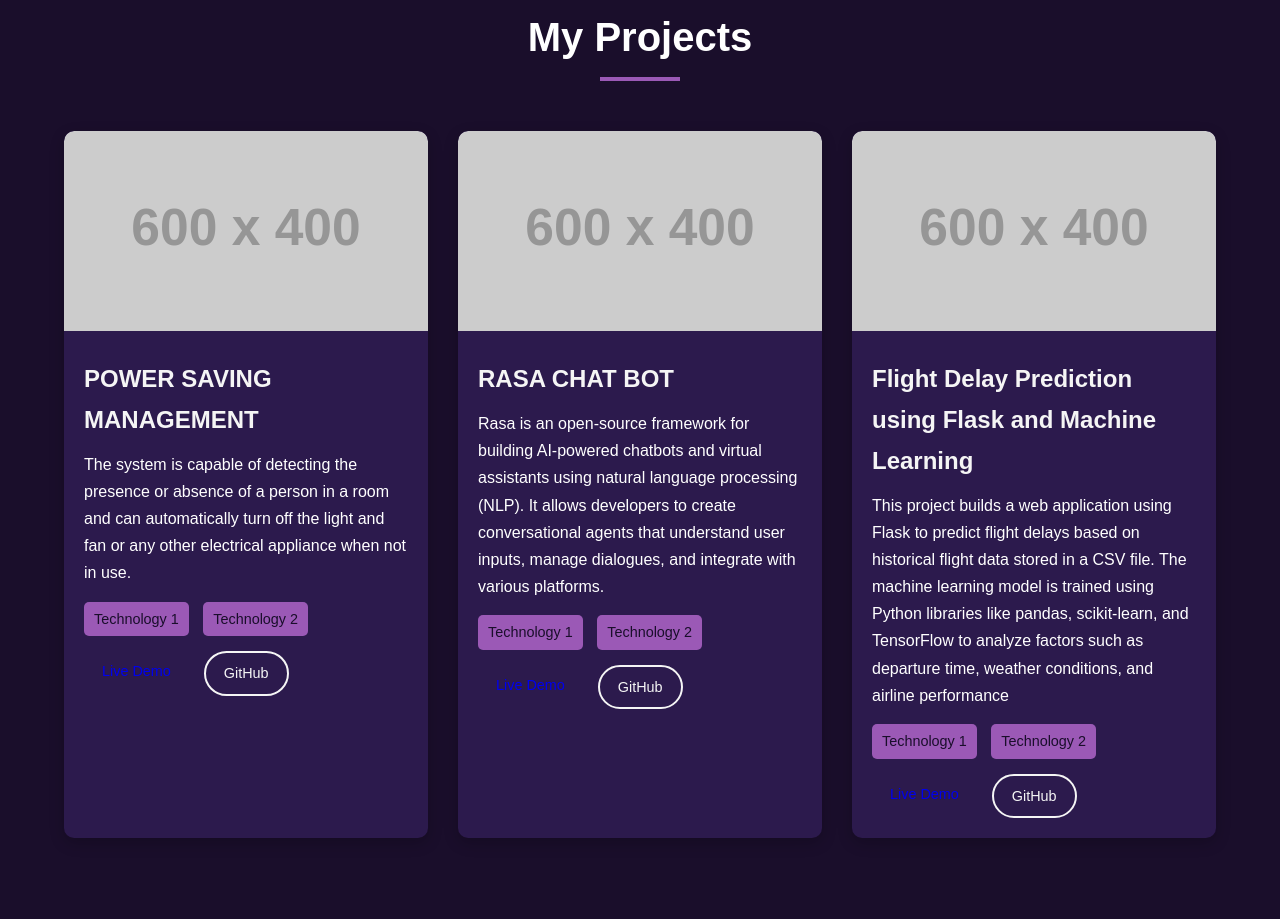
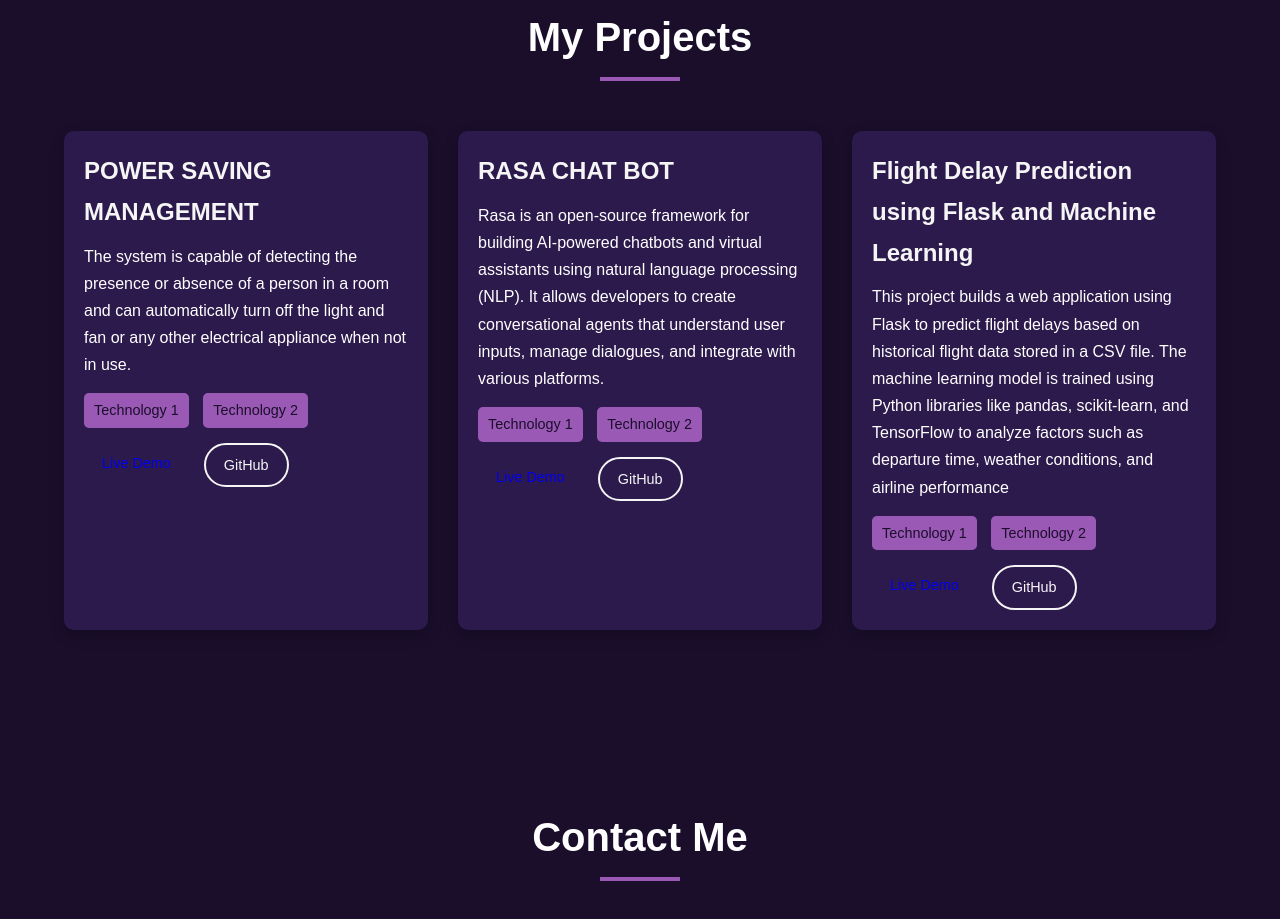
Before and after one commit to AJAY2617/ajaay, a plain HTML site: page index.html in a window 1280 px wide. Shown: the part 2479-3398 px from the top of the page. Drawn offline with Linux system fonts and the light colour scheme; placeholder pictures from the web are drawn by us.

Commit message:
Update index.html
Signed-off-by: AJAY <aajay7294@gmail.com>

```diff
--- a/index.html
+++ b/index.html
@@ -155,9 +155,6 @@
             <div class="projects-grid">
 
                 <div class="project-card">
-                    <div class="project-image">
-                        <img src="https://via.placeholder.com/600x400" alt="Project 1">
-                    </div>
                     <div class="project-info">
                         <h3>POWER SAVING MANAGEMENT</h3>
                         <p>The system is capable of detecting the presence or absence of a person in a room and can automatically turn off the light and fan or any other electrical appliance when not in use.</p>
@@ -172,9 +169,6 @@
                     </div>
                 </div>
                 <div class="project-card">
-                    <div class="project-image">
-                        <img src="https://via.placeholder.com/600x400" alt="Project 2">
-                    </div>
                     <div class="project-info">
                         <h3>RASA CHAT BOT</h3>
                         <p>Rasa is an open-source framework for building AI-powered chatbots and virtual assistants using natural language processing (NLP). It allows developers to create conversational agents that understand user inputs, manage dialogues, and integrate with various platforms.</p>
@@ -189,9 +183,6 @@
                     </div>
                 </div>
                 <div class="project-card">
-                    <div class="project-image">
-                        <img src="https://via.placeholder.com/600x400" alt="Project 3">
-                    </div>
                     <div class="project-info">
                         <h3>Flight Delay Prediction using Flask and Machine Learning</h3>
                         <p>This project builds a web application using Flask to predict flight delays based on historical flight data stored in a CSV file. The machine learning model is trained using Python libraries like pandas, scikit-learn, and TensorFlow to analyze factors such as departure time, weather conditions, and airline performance</p>
@@ -205,12 +196,6 @@
                         </div>
                     </div>
                 </div>
-
-
-
-
-
-
 
             </div>
         </div>
@@ -266,12 +251,6 @@
                     </form>
                 </div>
 
-
-
-
-
-
-
             </div>
         </div>
     </section>
```
